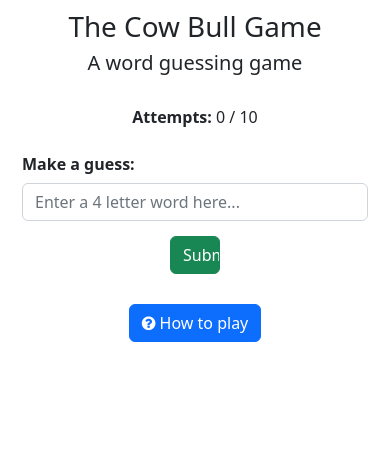
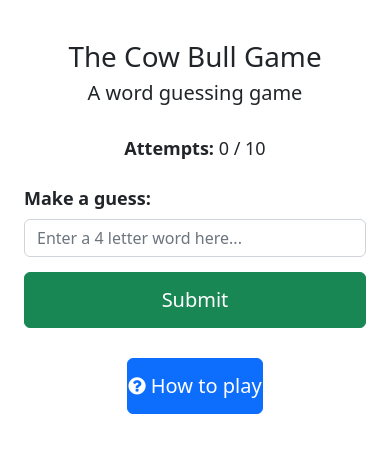
Before and after one commit to mayur7garg/TheCowBullGame, a FastAPI app: page / in a window 390 px wide. Shown: the top 453 px of the page. Run offline with FastAPI, Linux system fonts and the light colour scheme.

Commit message:
Made UI more responsive for mobile devices

```diff
--- a/app/static/css/styles.css
+++ b/app/static/css/styles.css
@@ -1,5 +1,12 @@
 body {
-    padding: 10px;
+    padding: 40px 12px 0px;
+    font-size: 18px;
+}
+
+button.custom-big-btn{
+    padding: 12px 0px;
+    font-size: 20px;
+    font-weight: 500;
 }
 
 .align-center {
@@ -31,7 +38,6 @@ body {
 }
 
 #submit-btn {
-    width: 20%;
     margin: auto;
     margin-top: 15px;
     margin-bottom: 15px;
@@ -55,5 +61,5 @@ body {
 
 #instructions .accordion-button{
     font-weight: 700;
-    font-size: 18px;
+    font-size: 20px;
 }
--- a/app/templates/index.html
+++ b/app/templates/index.html
@@ -13,7 +13,7 @@
 </head>
 
 <body>
-    <div class="col-md-6 align-center" id="header-text">
+    <div class="col-lg-6 align-center" id="header-text">
         <h1>The Cow Bull Game</h1>
         <h5>A word guessing game</h5>
     </div>
@@ -22,16 +22,16 @@
             <p><strong>Attempts: </strong>{{tries}} / 10</p>
         </div>
         <form method="post" id="input_word" action="/" enctype="multipart/form-data">
-            <div class="form-group row col-md-6" id="main-game-form">
-                <label for="new_guess" class="col-md-3 col-form-label">
+            <div class="form-group row col-lg-6" id="main-game-form">
+                <label for="new_guess" class="col-lg-3 col-form-label">
                     <strong>Make a guess: </strong>
                 </label>
-                <div class="col-md-9">
+                <div class="col-lg-9">
                     <input type="text" name="new_guess" id="new_guess" class="form-control" required maxlength="4"
                         onkeydown="return /[a-z]/i.test(event.key)" placeholder="Enter a 4 letter word here..." />
                 </div>
-                <div class="form-group row" id="submit-btn">
-                    <input type="submit" class="btn btn-success">
+                <div class="form-group row col-lg-3 col-sm-4" id="submit-btn">
+                    <button type="submit" class="btn btn-success custom-big-btn">Submit</button>
                 </div>
             </div>
         </form>
@@ -60,29 +60,29 @@
 
         {% if tries == 0 %}
         <div class="hyperlink-btn-container align-center">
-            <button type="button" class="btn btn-primary">
+            <button type="button" class="btn btn-primary col-lg-2 col-sm-3 custom-big-btn">
                 <a href="/how-to-play"><i class="fa fa-question-circle" aria-hidden="true"></i>&nbsp;How to play</a>
             </button>
         </div>
         {% endif %}
         {% if tries > 0 %}
         <div class="hyperlink-btn-container align-center">
-            <button type="button" class="btn btn-danger">
+            <button type="button" class="btn btn-danger col-lg-2 col-sm-3 custom-big-btn">
                 <a href="/reset"><i class="fa fa-history" aria-hidden="true"></i>&nbsp;Reset Game</a>
             </button>
         </div>
         {% endif %}
     </div>
     {% if tries > 0 %}
-    <div class="col-md-8 align-center" id="attempts-table-container">
+    <div class="col-lg-8 align-center" id="attempts-table-container">
         <table class="table table-striped table-bordered table-hover caption-top">
             <caption>Past attempts</caption>
             <thead>
                 <tr>
-                    <th scope="col" class="col-md-2">Attempt #</th>
-                    <th scope="col" class="col-md-4">Guess</th>
-                    <th scope="col" class="col-md-3"><i class="fa fa-bullseye fa-border" aria-hidden="true"></i>&nbsp;Bulls</th>
-                    <th scope="col" class="col-md-3"><i class="fa fa-bell fa-border" aria-hidden="true"></i>Cows</th>
+                    <th scope="col" class="col-lg-2 col-sm-2">Attempt #</th>
+                    <th scope="col" class="col-lg-4 col-sm-4">Guess</th>
+                    <th scope="col" class="col-lg-3 col-sm-3"><i class="fa fa-bullseye fa-border" aria-hidden="true"></i>&nbsp;Bulls</th>
+                    <th scope="col" class="col-lg-3 col-sm-3"><i class="fa fa-bell fa-border" aria-hidden="true"></i>Cows</th>
                 </tr>
             </thead>
             <tbody>
```
Also changed, not shown: app/templates/how-to-play.html (+34 -7 lines).
